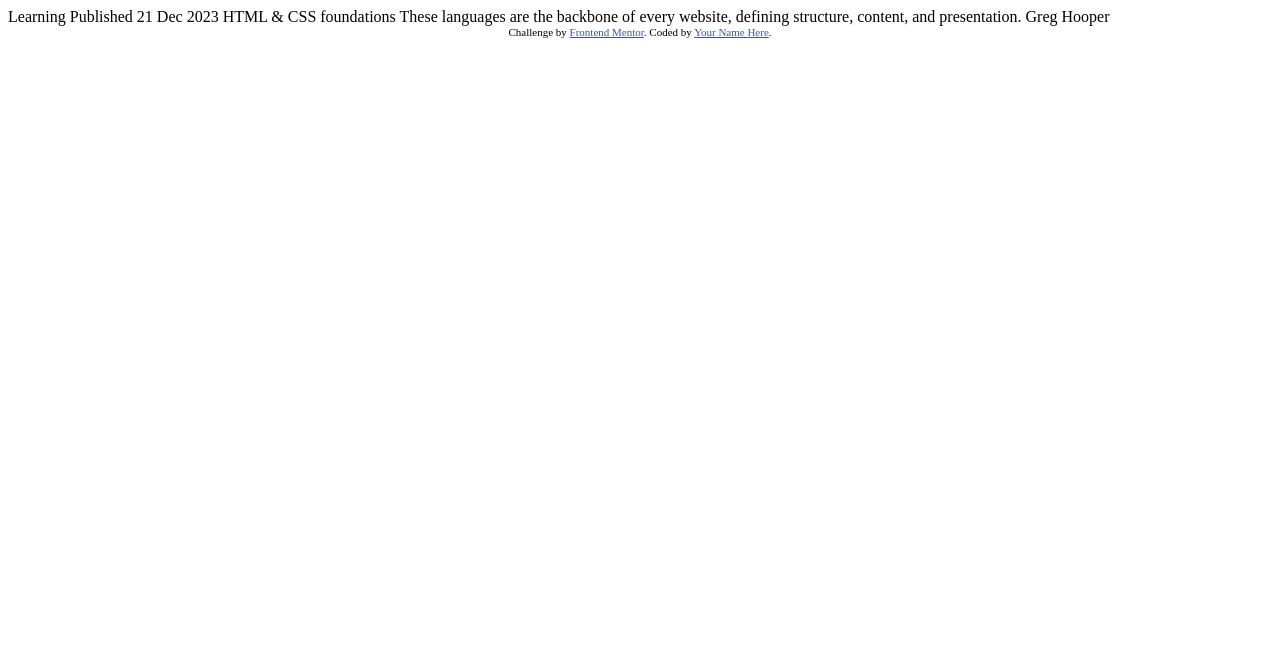
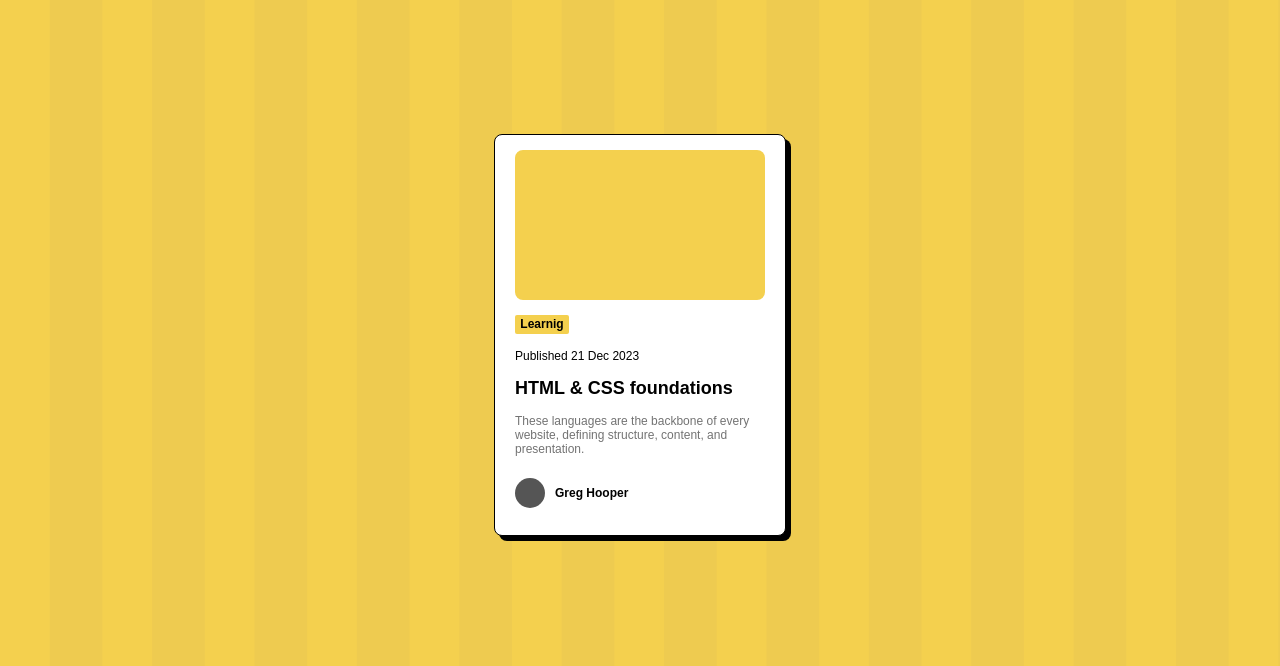
Before and after one commit to mongkolkhanit-d/frontend-skill, a plain HTML site: page blog-preview-card-main/index.html in a window 1280 px wide. Drawn offline with Linux system fonts and the light colour scheme; a web font is replaced by a local one.

Commit message:
add card

```diff
--- /dev/null
+++ b/blog-preview-card-main/index.css
@@ -0,0 +1,109 @@
+@import url('https://fonts.google.com/specimen/Figtree');
+
+body {
+      background-image: linear-gradient(to right, #f4d04e, #f4d04e 50px, #eecb50 5px, #eecb50);
+      background-size: 8% 100%;
+
+      font-family: 'Figtree', sans-serif;
+}
+
+main {
+      /* margin: 10% 0px 0px 0px; */
+      height: 100%;
+      display: flex;
+      flex-wrap: wrap;
+      justify-content: space-around;
+}
+
+.maincard {
+      margin: 10% 0px 10% 0px;
+      flex-basis: 200;
+      width: 290px;
+      height: 400px;
+      border: 1px solid;
+      border-radius: 8px;
+      box-shadow: 5px 5px;
+      background-color: white;
+
+      display: block;
+      justify-content: flex-start;
+
+      transition: all 0.25s;
+}
+
+.maincard:hover {
+      .B-text {
+            color: hsl(47, 88%, 63%);
+      }
+
+      box-shadow: 10px 10px;
+}
+
+.card-img {
+      margin: 15px auto;
+      width: 250px;
+      height: 150px;
+      border-radius: 8px;
+      background-color: hsl(47, 88%, 63%);
+}
+
+.tag {
+      margin: 0px 20px 15px 20px;
+      display: flex;
+      justify-content: flex-start;
+}
+
+.l-text {
+      width: 50px;
+      height: 15px;
+      border-radius: 2px;
+      background-color: hsl(47, 88%, 63%);
+
+      padding: 2px;
+      font-weight: 900;
+      font-size: 12px;
+      text-align: center;
+}
+
+.text {
+      margin: auto 20px;
+      padding: 0px 15px 0px 0px;
+      font-size: 12px;
+
+      height: auto;
+      word-wrap: break-word;
+}
+
+.para-text {
+      color: #737373;
+}
+
+.B-text {
+      margin: 15px 20px 15px 20px;
+      font-size: 18px;
+      font-weight: 900;
+      text-align: start;
+
+      transition: all 0.5s;
+}
+
+.person {
+      margin: 15px 20px;
+      display: flex;
+      flex-direction: row;
+      align-content: flex-start;
+}
+
+.person-name {
+      padding: 15px 10px;
+      font-weight: 900;
+      font-size: 12px;
+}
+
+.circle {
+      margin: auto 0;
+      height: 30px;
+      width: 30px;
+      background-color: #555;
+      border-radius: 50%;
+}
--- a/blog-preview-card-main/index.html
+++ b/blog-preview-card-main/index.html
@@ -1,34 +1,38 @@
 <!DOCTYPE html>
 <html lang="en">
+
 <head>
   <meta charset="UTF-8">
-  <meta name="viewport" content="width=device-width, initial-scale=1.0"> <!-- displays site properly based on user's device -->
+  <meta name="viewport" content="width=device-width, initial-scale=1.0">
+  <!-- displays site properly based on user's device -->
 
-  <link rel="icon" type="image/png" sizes="32x32" href="./assets/images/favicon-32x32.png">
+  <title>Blog preview card</title>
+  <link rel="stylesheet" href="./index.css">
+</head>
 
-  <title>Frontend Mentor | Blog preview card</title>
+<body>
+  <main>
+    <div class="maincard">
+      <div class="card-img"></div>
 
-  <!-- Feel free to remove these styles or customise in your own stylesheet 👍 -->
-  <style>
-    .attribution { font-size: 11px; text-align: center; }
-    .attribution a { color: hsl(228, 45%, 44%); }
-  </style>
-</head>
-<body>
+      <div class="tag">
+        <div class="l-text">Learnig</div>
+      </div>
 
-  Learning
+      <div class="text">Published 21 Dec 2023</div>
+      <div class="B-text">HTML & CSS foundations</div>
+      <div>
+        <p class="text para-text">
+          These languages are the backbone of every website, defining structure, content, and presentation.
+        </p>
+      </div>
+      <div class="person">
+        <div class="circle"></div>
+        <div class="person-name">Greg Hooper</div>
+      </div>
+    </div>
 
-  Published 21 Dec 2023
+  </main>
+</body>
 
-  HTML & CSS foundations
-
-  These languages are the backbone of every website, defining structure, content, and presentation.
-
-  Greg Hooper
-
-  <div class="attribution">
-    Challenge by <a href="https://www.frontendmentor.io?ref=challenge" target="_blank">Frontend Mentor</a>.
-    Coded by <a href="#">Your Name Here</a>.
-  </div>
-</body>
 </html>
```
